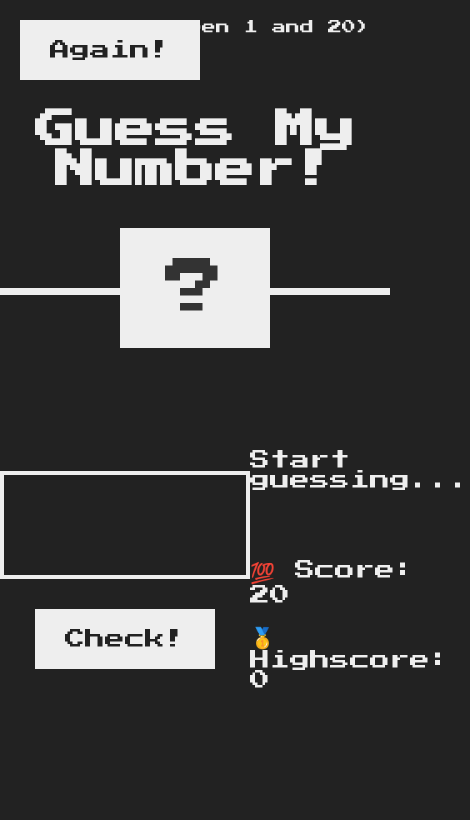
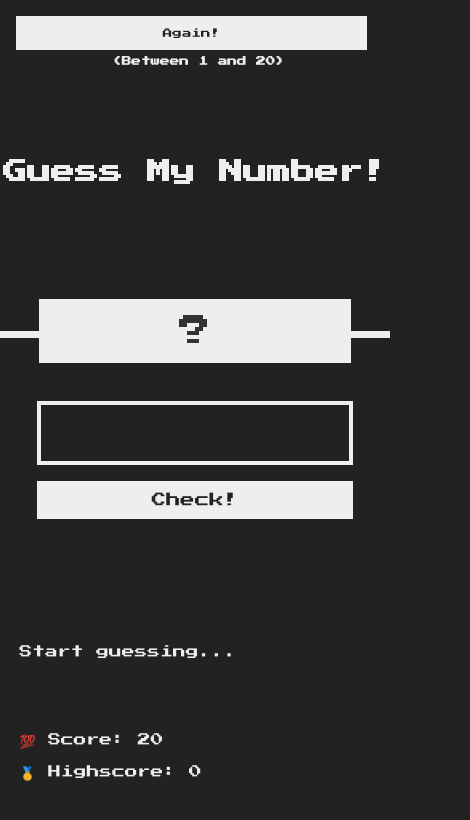
Before and after one commit to Sysco-CH/Guess-my-number, a plain HTML site: page index.html in a window 390 px wide. Shown: the whole page, 470 px wide, since content can reach past the window. Drawn offline with Linux system fonts and the light colour scheme.

Commit message:
Add media queries

```diff
--- a/index.html
+++ b/index.html
@@ -5,12 +5,13 @@
     <meta name="viewport" content="width=device-width, initial-scale=1.0" />
     <meta http-equiv="X-UA-Compatible" content="ie=edge" />
     <link rel="stylesheet" href="style.css" />
+    <link rel="stylesheet" href="mediaqueries.css" />
     <title>Guess My Number!</title>
   </head>
   <body>
     <header>
       <h1>Guess My Number!</h1>
-      <p class="between">(Between 1 and 20)</p>
+      <h3>(Between 1 and 20)</h3>
       <button class="btn again">Again!</button>
       <div class="number">?</div>
     </header>
--- /dev/null
+++ b/mediaqueries.css
@@ -0,0 +1,83 @@
+/* Base styles are already defined, we're adding responsive adjustments below */
+
+@media (max-width: 1200px) {
+  .left,
+  .right {
+    width: 80%; /* Make sections take more of the screen on smaller desktops */
+  }
+}
+
+@media (max-width: 768px) {
+  html {
+    font-size: 50%;
+  }
+
+  header,
+  main {
+    flex-direction: column;
+    align-items: center;
+  }
+
+  .left,
+  .right {
+    width: 90%;
+    align-items: center;
+  }
+
+  .number,
+  .guess {
+    width: 80%;
+    padding: 2rem 0;
+    font-size: 3rem;
+  }
+
+  .btn {
+    padding: 1.5rem 2.5rem;
+    font-size: 1.8rem;
+  }
+
+  .message,
+  .label-score,
+  .label-highscore {
+    font-size: 1.6rem;
+  }
+
+  h1 {
+    font-size: 3rem;
+  }
+
+  h3 {
+    font-size: 1.2rem;
+    top: 7rem;
+    width: 90%;
+    text-align: center;
+  }
+
+  .again {
+    font-size: 1.2rem;
+  }
+
+  @media (max-width: 480px) {
+    header {
+      height: 40vh;
+    }
+
+    main {
+      height: 60vh;
+    }
+
+    .guess {
+      margin-bottom: 2rem;
+    }
+
+    .btn,
+    .guess {
+      width: 90%;
+    }
+
+    .number {
+      padding: 2rem 0;
+      font-size: 4rem;
+    }
+  }
+}
--- a/style.css
+++ b/style.css
@@ -56,6 +56,13 @@ h1 {
   transform: translate(-50%, -50%);
 }
 
+h3 {
+  font-size: 1.4rem;
+  position: absolute;
+  top: 2rem;
+  right: 2rem;
+}
+
 .number {
   background: #eee;
   color: #333;
@@ -67,13 +74,6 @@ h1 {
   bottom: 0;
   left: 50%;
   transform: translate(-50%, 50%);
-}
-
-.between {
-  font-size: 1.4rem;
-  position: absolute;
-  top: 2rem;
-  right: 2rem;
 }
 
 .again {
```
Also changed, not shown: 1 other file.
